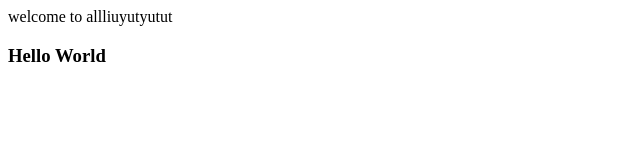
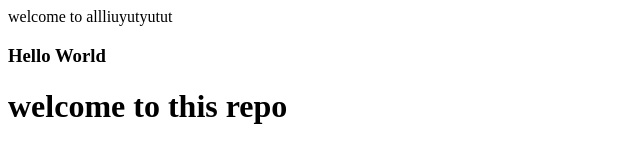
Before and after one commit to romishpatoriya/RepoIntro, a plain HTML site: page hello.html in a window 1280 px wide. Shown: the whole page, without its empty margins (0-640 px from the left). Drawn offline with Linux system fonts and the light colour scheme.

Commit message:
stage the file

```diff
--- a/hello.html
+++ b/hello.html
@@ -4,5 +4,6 @@
   </head>
   <body>
     <h3>Hello World</h3>
+    <h1>welcome to this repo</h1>
   </body>
 </html>
```
